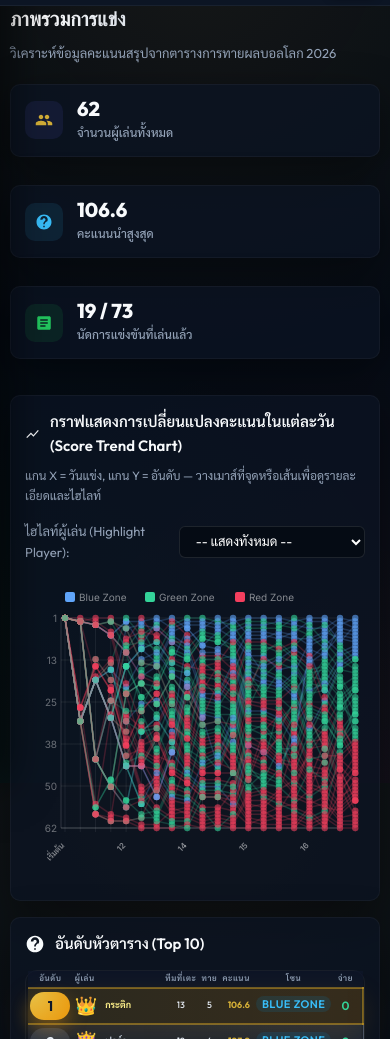
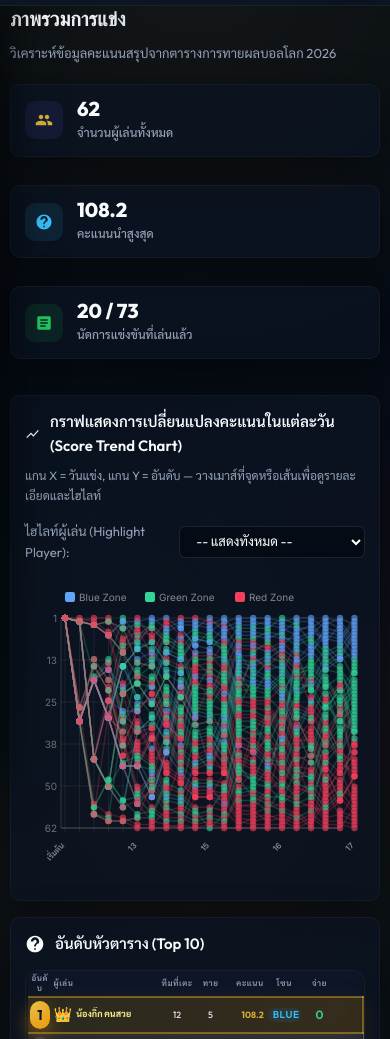
Before and after one commit to nguan08/world-cup, a website: page index.html in a window 390 px wide. Shown: the part 61-1100 px from the top of the page. Drawn offline with nearby package versions, Linux system fonts and the light colour scheme; no server answers.

Commit message:
Update match results and fix leaderboard layout for mobile

```diff
--- a/index.html
+++ b/index.html
@@ -5,7 +5,7 @@
   <meta name="viewport" content="width=device-width, initial-scale=1.0">
   <title>YEC-BR World Cup 2026 Challenge</title>
   <meta name="description" content="ระบบแสดงผลและจัดการการทายผลฟุตบอลโลก 2026 ของกลุ่ม YEC-BR">
-  <link rel="stylesheet" href="style.css?v=20260617-1125">
+  <link rel="stylesheet" href="style.css?v=20260617-1145">
 </head>
 <body>
 
@@ -158,14 +158,14 @@
             <table id="top-leaders-table">
               <thead>
                      <tr>
-                      <th style="width: 50px;">อันดับ</th>
-                      <th style="min-width: 90px;">ผู้เล่น</th>
-                      <th style="text-align: center; width: 70px;">ทีมที่เตะ</th>
-                      <th style="text-align: center; width: 55px;">ทาย</th>
-                      <th style="text-align: right; width: 55px;">คะแนน</th>
-                      <th style="width: 70px; text-align: center;">โซน</th>
-                      <th style="text-align: center; width: 55px;">จ่าย</th>
-                      <th id="top5-admin-col" style="display:none; width:60px;"></th>
+                       <th>อันดับ</th>
+                       <th>ผู้เล่น</th>
+                       <th style="text-align: center;">ทีมที่เตะ</th>
+                       <th style="text-align: center;">ทาย</th>
+                       <th style="text-align: right;">คะแนน</th>
+                       <th style="text-align: center;">โซน</th>
+                       <th style="text-align: center;">จ่าย</th>
+                       <th id="top5-admin-col" style="display:none;"></th>
                      </tr>
               </thead>
               <tbody id="top-leaders-tbody">
@@ -213,14 +213,14 @@
              <table>
                  <thead>
                     <tr>
-                     <th style="width: 50px;">อันดับ</th>
-                     <th style="min-width: 90px;">ผู้เล่น</th>
-                     <th style="text-align: center; width: 70px;">ทีมที่เตะ</th>
-                     <th style="text-align: center; width: 55px;">ทาย</th>
-                     <th style="text-align: right; width: 55px;">คะแนน</th>
-                      <th style="width: 70px; text-align: center;">โซน</th>
-                      <th style="text-align: center; width: 55px;">จ่าย</th>
-                      <th id="lb-admin-col" style="display:none; width:60px;"></th>
+                      <th>อันดับ</th>
+                      <th>ผู้เล่น</th>
+                      <th style="text-align: center;">ทีมที่เตะ</th>
+                      <th style="text-align: center;">ทาย</th>
+                      <th style="text-align: right;">คะแนน</th>
+                       <th style="text-align: center;">โซน</th>
+                       <th style="text-align: center;">จ่าย</th>
+                       <th id="lb-admin-col" style="display:none;"></th>
                     </tr>
                  </thead>
                <tbody id="leaderboard-tbody">
--- a/style.css
+++ b/style.css
@@ -285,8 +285,81 @@ h1 {
    They must fit the available width. */
 #leaderboard table,
 #top-leaders-table {
-  min-width: 0;
-  max-width: 100%;
+  min-width: 0 !important;
+  max-width: 100% !important;
+  width: 100% !important;
+  table-layout: fixed !important;   /* force columns to fit exactly the container width - this is the key to "fit to screen" */
+  box-sizing: border-box !important;
+}
+
+/* Nuclear safety: nothing inside the leaderboard tables can ever make the table wider than its parent.
+   Badges, names, numbers, icons etc. must respect the allocated column % width. */
+#leaderboard table,
+#leaderboard table *,
+#top-leaders-table,
+#top-leaders-table * {
+  max-width: 100% !important;
+  min-width: 0 !important;
+  box-sizing: border-box !important;
+}
+
+/* Column widths that always sum to ~100%.
+   This guarantees BOTH the full leaderboard table and the Top-10 table
+   fit the screen width on every device (no horizontal scroll ever).
+   Applied globally; mobile rules below further compress padding/font. */
+#leaderboard th:nth-child(1), #top-leaders-table th:nth-child(1),
+#leaderboard td:nth-child(1), #top-leaders-table td:nth-child(1) {
+  width: 7% !important;
+  min-width: 0 !important;
+  text-align: center !important;
+}
+
+#leaderboard th:nth-child(2), #top-leaders-table th:nth-child(2),
+#leaderboard td:nth-child(2), #top-leaders-table td:nth-child(2) {
+  width: 32% !important;
+  min-width: 0 !important;
+}
+
+#leaderboard th:nth-child(3), #top-leaders-table th:nth-child(3),
+#leaderboard td:nth-child(3), #top-leaders-table td:nth-child(3) {
+  width: 11% !important;
+  min-width: 0 !important;
+  text-align: center !important;
+}
+
+#leaderboard th:nth-child(4), #top-leaders-table th:nth-child(4),
+#leaderboard td:nth-child(4), #top-leaders-table td:nth-child(4) {
+  width: 9% !important;
+  min-width: 0 !important;
+  text-align: center !important;
+}
+
+#leaderboard th:nth-child(5), #top-leaders-table th:nth-child(5),
+#leaderboard td:nth-child(5), #top-leaders-table td:nth-child(5) {
+  width: 12% !important;
+  min-width: 0 !important;
+  text-align: right !important;
+}
+
+#leaderboard th:nth-child(6), #top-leaders-table th:nth-child(6),
+#leaderboard td:nth-child(6), #top-leaders-table td:nth-child(6) {
+  width: 11% !important;
+  min-width: 0 !important;
+  text-align: center !important;
+}
+
+#leaderboard th:nth-child(7), #top-leaders-table th:nth-child(7),
+#leaderboard td:nth-child(7), #top-leaders-table td:nth-child(7) {
+  width: 10% !important;
+  min-width: 0 !important;
+  text-align: center !important;
+}
+
+/* 8th column = admin actions (only visible to admins) */
+#leaderboard th:nth-child(8), #top-leaders-table th:nth-child(8),
+#leaderboard td:nth-child(8), #top-leaders-table td:nth-child(8) {
+  width: 8% !important;
+  min-width: 0 !important;
 }
 
 #leaderboard th,
@@ -300,13 +373,18 @@ h1 {
   letter-spacing: 0.6px;
   border-bottom: 1px solid rgba(255, 255, 255, 0.07);
   text-align: left;
-  white-space: nowrap;
+  white-space: normal;   /* allow wrap so table never exceeds screen width */
+  word-break: break-word;
+  overflow-wrap: anywhere;
 }
 
 #leaderboard td,
 #top-leaders-table td {
   padding: 13px 16px;
   border-bottom: 1px solid rgba(255, 255, 255, 0.035);
+  white-space: normal;
+  word-break: break-word;
+  overflow-wrap: anywhere;
   vertical-align: middle;
   font-weight: 500;
   color: #e2e8f0;
@@ -542,7 +620,8 @@ h1 {
     width: 100% !important;
     min-width: 0 !important;
     max-width: 100% !important;
-    table-layout: auto;
+    table-layout: fixed !important;   /* respect the % column widths above so it truly fits screen */
+    box-sizing: border-box !important;
   }
 
   #leaderboard thead,
@@ -569,6 +648,38 @@ h1 {
     text-overflow: clip;
   }
 
+  /* Reinforce that the % column widths from the global rule win on mobile too */
+  #leaderboard th, #leaderboard td,
+  #top-leaders-table th, #top-leaders-table td {
+    width: auto !important;   /* let the nth-child % rules control */
+    white-space: normal !important;
+    word-break: break-word !important;
+  }
+
+  /* Kill any inline width/min-width that may still be on cells (from old HTML or JS) */
+  #leaderboard th, #leaderboard td,
+  #top-leaders-table th, #top-leaders-table td {
+    min-width: 0 !important;
+  }
+
+  /* Extra: every direct child inside cells (badges, spans, strongs, svgs, crowns) must not expand the table */
+  #leaderboard td > *,
+  #top-leaders-table td > *,
+  #leaderboard th > *,
+  #top-leaders-table th > * {
+    max-width: 100% !important;
+    min-width: 0 !important;
+    box-sizing: border-box !important;
+  }
+
+  /* Final safety net: the two leaderboard tables and everything inside can never be wider than the viewport */
+  #leaderboard table,
+  #top-leaders-table,
+  #leaderboard table *,
+  #top-leaders-table table * {
+    max-width: 100vw !important;
+  }
+
   #leaderboard th,
   #top-leaders-table th {
     font-size: 8px;
@@ -685,8 +796,14 @@ tr.leader-second-row {
 .leader-name-second {
   display: inline-flex;
   align-items: center;
-  gap: 8px;
+  gap: 4px;
   font-weight: 700;
+  max-width: 100%;
+  min-width: 0;
+  overflow: hidden;
+  text-overflow: ellipsis;
+  white-space: normal;   /* allow name to wrap if column is narrow */
+  word-break: break-word;
 }
 
 .leader-name-first {
@@ -698,11 +815,12 @@ tr.leader-second-row {
 }
 
 .leader-crown {
-  font-size: 18px;
+  font-size: 15px;
   line-height: 1;
   display: inline-flex;
   align-items: center;
   justify-content: center;
+  flex-shrink: 0;
 }
 
 .queen-crown {
@@ -737,7 +855,7 @@ tr.leader-second-row {
   color: var(--zone-red-orange);
 }
 
-/* Leaderboard + Top10 zone badges: force single line, compact, no wrap */
+/* Leaderboard + Top10 zone badges: compact, respect column width, never push table wider */
 #leaderboard .badge,
 #leaderboard .badge-blue,
 #leaderboard .badge-green,
@@ -746,11 +864,17 @@ tr.leader-second-row {
 #top-leaders-table .badge-blue,
 #top-leaders-table .badge-green,
 #top-leaders-table .badge-red {
-  white-space: nowrap;
-  display: inline-block;
-  padding: 2px 6px;
-  font-size: 11px;
-  line-height: 1.1;
+  white-space: nowrap;           /* badge text stays one line (short labels like "Blue") */
+  display: inline-flex;
+  align-items: center;
+  padding: 2px 5px;
+  font-size: 10px;
+  line-height: 1;
+  max-width: 100% !important;    /* critical for fit-to-screen */
+  overflow: hidden;
+  text-overflow: ellipsis;
+  box-sizing: border-box;
+  flex-shrink: 1;
 }
 
 /* Center Zone header (6th) + payout header (7th) + payout cells for both tables */
```
Also changed, not shown: capture-leaderboard.js (added, +51 -0 lines), data.json, leaderboard.jpg (added), leaderboard.png (added), 1 other file. Lines whose indentation alone changed are shown as unchanged.
